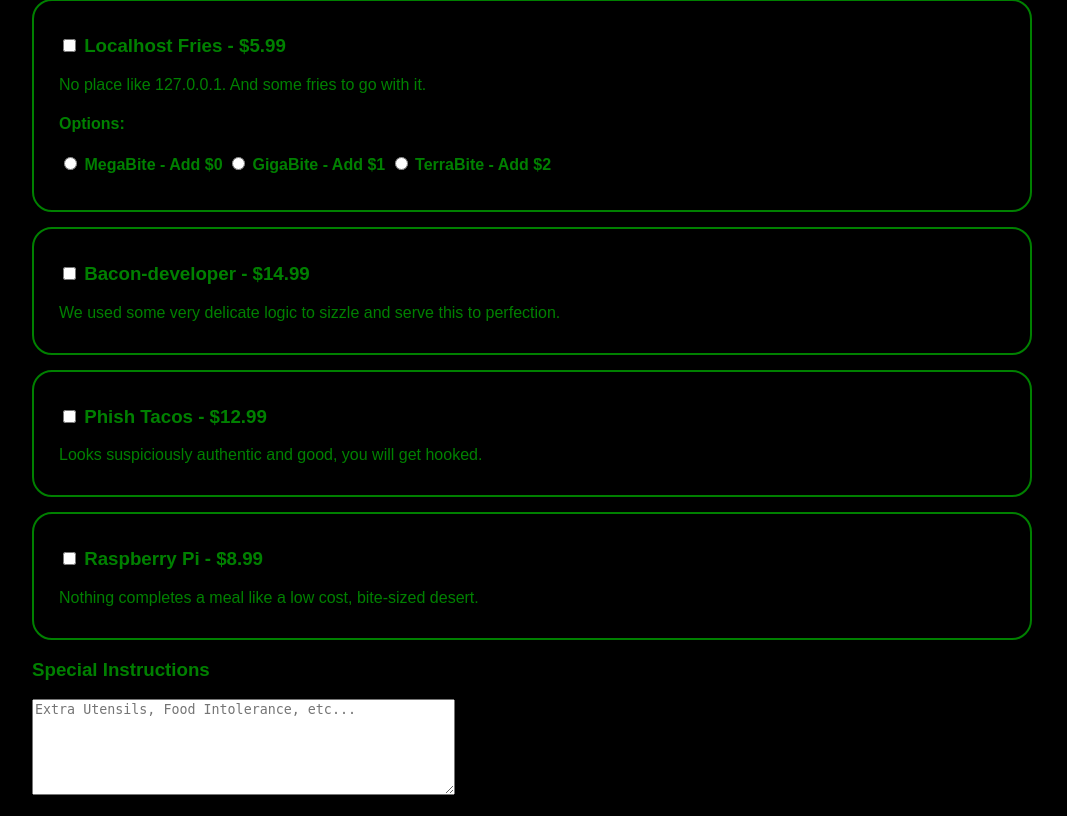
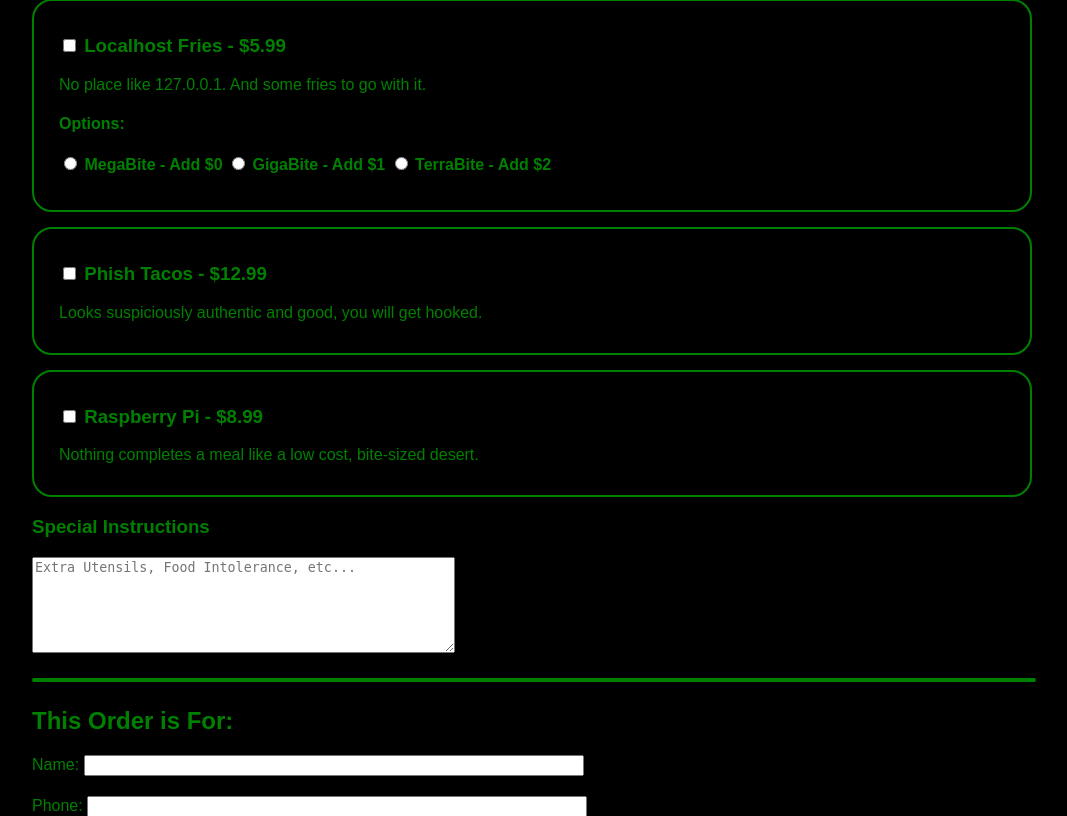
Before and after one commit to Piflyer/cs412, a Django app: page /restaurant/order in a window 1280 px wide. Shown: the part 863-1679 px from the top of the page, without its empty margins (108-1175 px from the left). Run offline with Django 5.2, Linux system fonts and the light colour scheme.

Commit message:
Added in options to show on confirmation page and updated logic for time for order to be ready

```diff
--- a/cs412/settings.py
+++ b/cs412/settings.py
@@ -106,7 +106,7 @@ AUTH_PASSWORD_VALIDATORS = [
 
 LANGUAGE_CODE = 'en-us'
 
-TIME_ZONE = 'UTC'
+TIME_ZONE = 'EST'
 
 USE_I18N = True
 
--- a/restaurant/templates/restaurant/order.html
+++ b/restaurant/templates/restaurant/order.html
@@ -26,7 +26,7 @@ Description: Order Page for MegaBites, a restraunt
         <h4> Options: <h4>
         <p>
             {%for opt in item.option%}
-                    <input type="radio" name="option" value={{forloop.parentloop.counter0}} style="display:inline">
+                    <input type="radio" name="option_{{forloop.parentloop.counter0}}" value={{forloop.counter0}} style="display:inline">
                     {{opt.name}} - Add ${{opt.price}}
             {%endfor%}
         <p>
--- a/restaurant/views.py
+++ b/restaurant/views.py
@@ -63,12 +63,6 @@ CORE_MENU = [
         ]
     },
     {
-        'name': "Bacon-developer",
-        'price': 14.99,
-        'desc': "We used some very delicate logic to sizzle and serve this to perfection.",
-        'option': [],
-    },
-    {
         'name': "Phish Tacos",
         'price': 12.99,
         'desc': "Looks suspiciously authentic and good, you will get hooked.",
@@ -99,7 +93,13 @@ def submit(request):
     context = {}
     items_ordered = []
     ordertime = random.randint(30, 60)
-    readyTime = f'{datetime.now().hour}:{datetime.now().minute + ordertime}'
+    hour = datetime.now().hour + 1
+    minute = datetime.now().minute + ordertime
+    if minute > 59:
+        hour += 1
+        minute -= 60
+        hour = hour % 12
+    readyTime = f'{hour}:{minute}'
     if request.POST:
         name = request.POST['name']
         phone = request.POST['phone']
@@ -110,6 +110,15 @@ def submit(request):
             item = CORE_MENU[int(items)]
             items_ordered.append(item)
             total_cost += item['price']
+            option = request.POST.get(f'option_{int(items)}')
+            if option:
+                opt = item['option'][int(option)]
+                items_ordered.append({
+                    'name': item['option'][int(option)]['name'],
+                    'price': item['option'][int(option)]['price'],
+                })
+                total_cost += item['option'][int(option)]['price']
+
         if request.POST['special']:
             for order in DAILY_SPECIALS:
                 if request.POST['special'] == order['price']:
```
